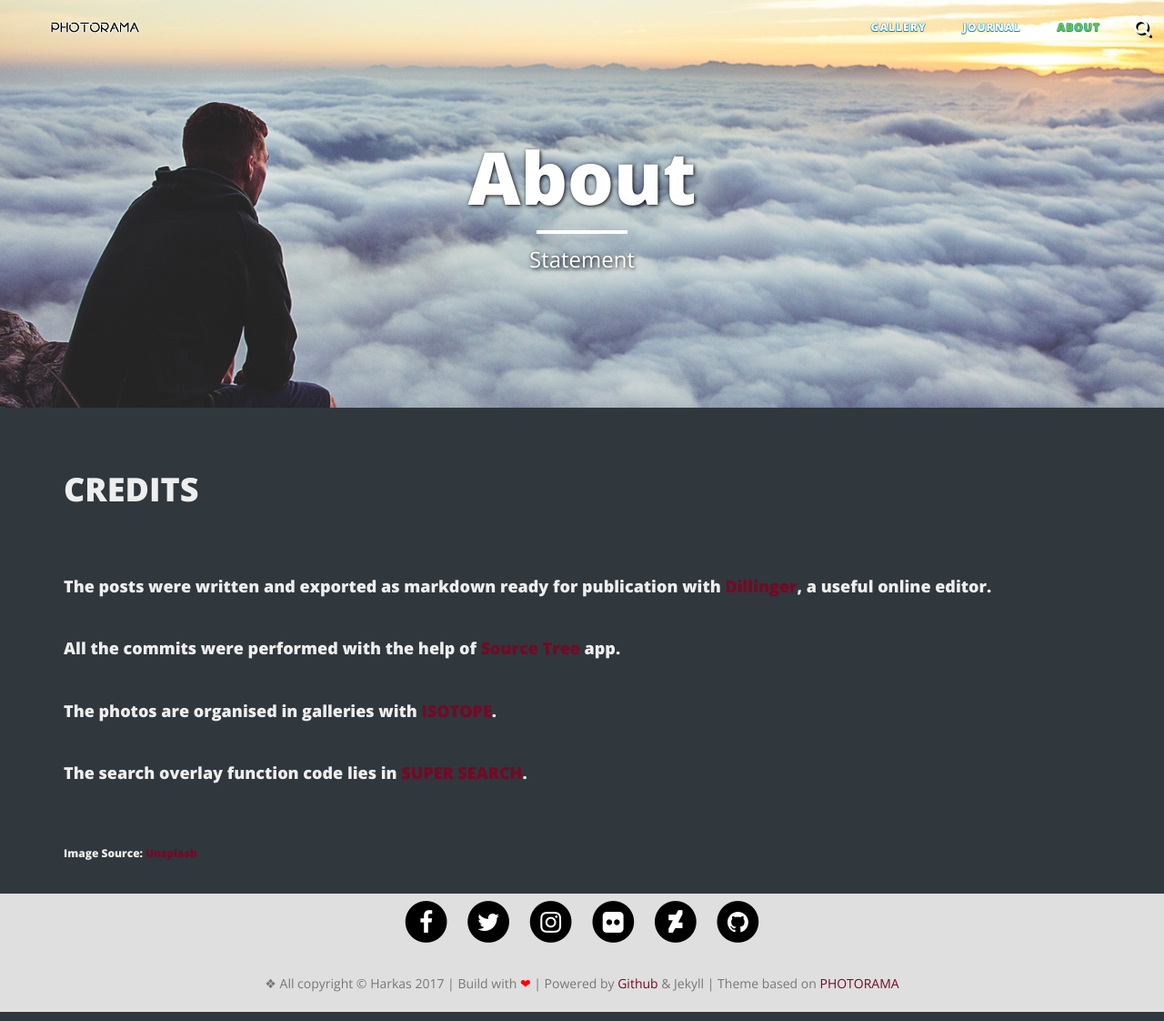
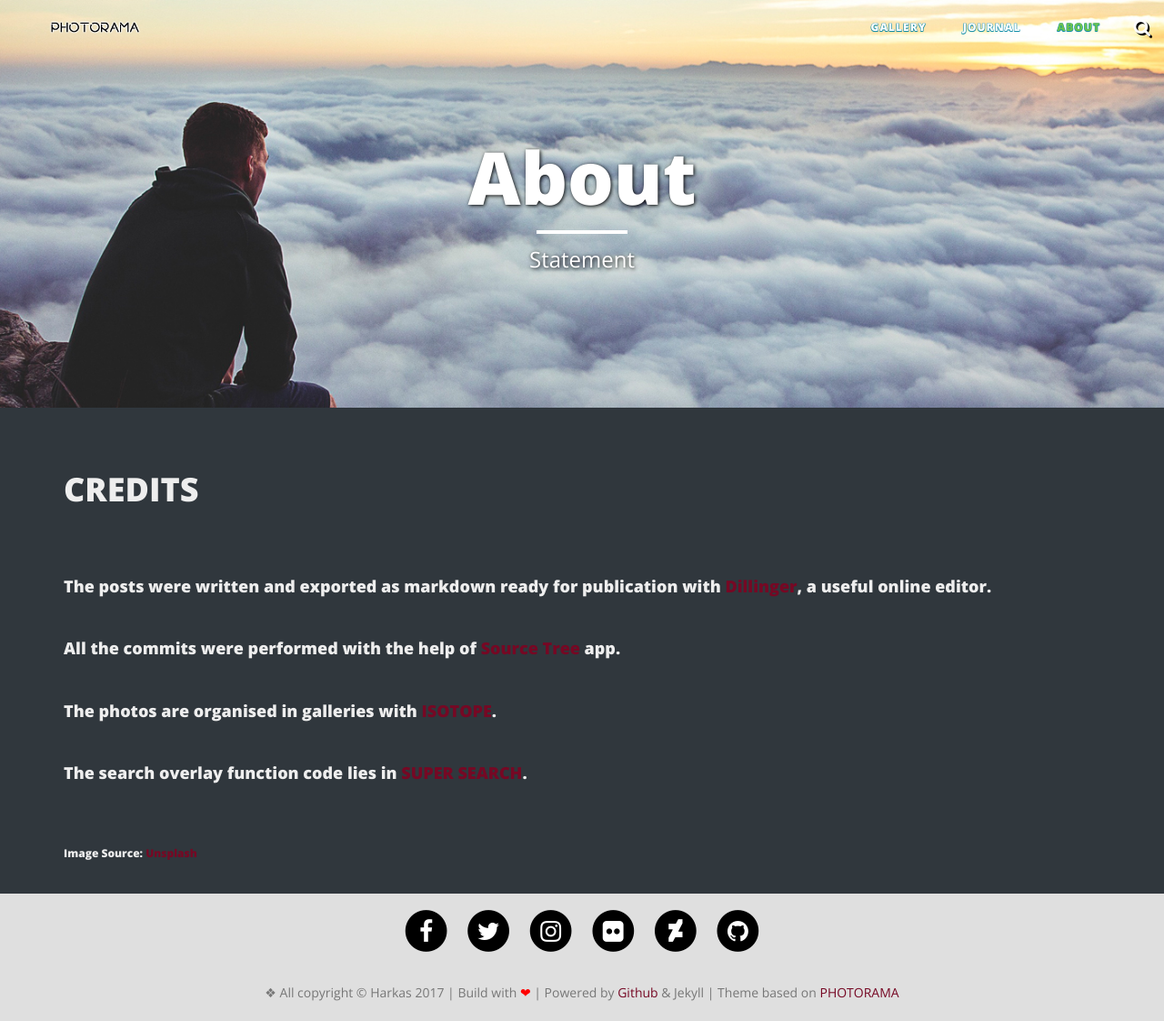
Before and after one commit to Harkas/myphoto, a Jekyll site: the page built from about/index.html, in a window 1280 px wide. Shown: the whole page at 91% size. Built offline with Jekyll 4.4.1, drawn with Linux system fonts in a browser that asks for light colours; nearby versions of some CDN libraries; grey boxes are pictures that could not be loaded.

Commit message:
fix footer pedding

```diff
--- a/css/main.css
+++ b/css/main.css
@@ -271,6 +271,7 @@ hr.small {
 }
 footer {
   margin: 5px 0 0px;
+  padding: 10px 0 0px;
   background-color: rgb(223, 223, 223);
 }
 footer .list-inline {
```
